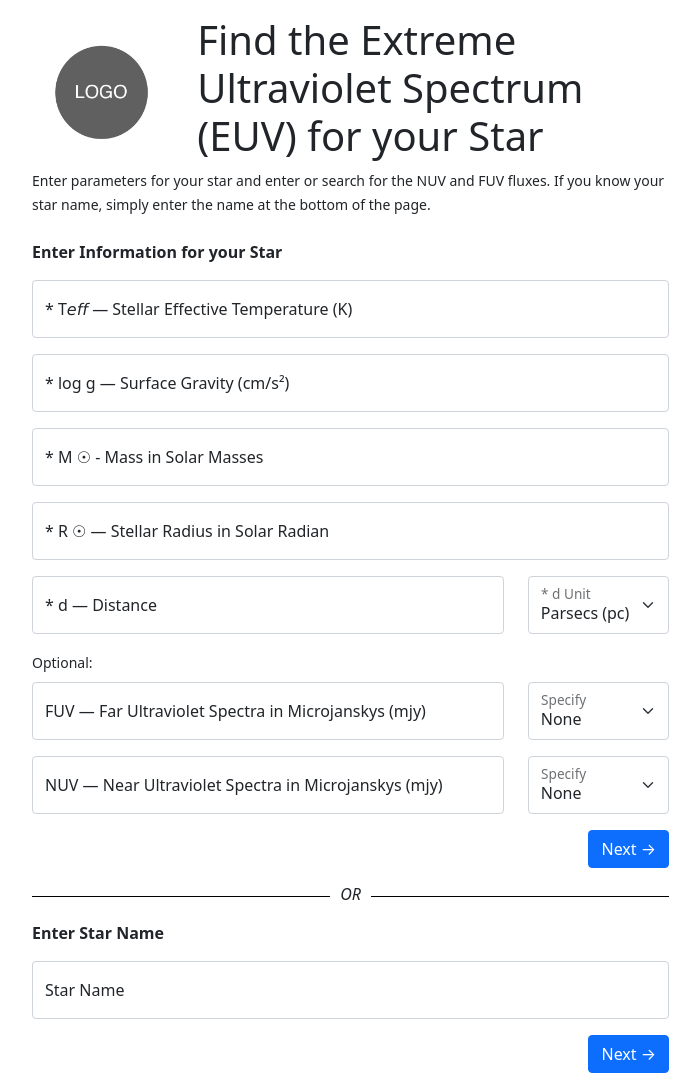
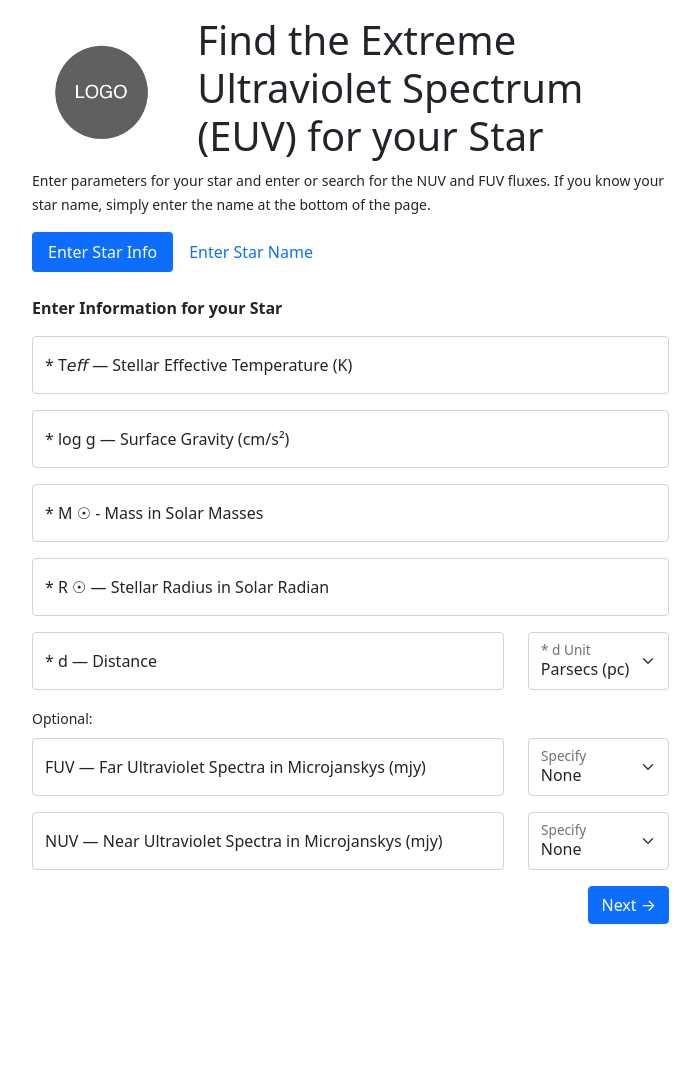
Before and after one commit to maliabarker/euv-spectra-site, a Flask app: page / in a window 1280 px wide. Shown: the part 61-1150 px from the top of the page, without its empty margins (244-944 px from the left). After the commit the page ends 985 px from the top, so only its background shows below. Run offline with Flask 2, Linux system fonts and the light colour scheme.

Commit message:
[edit] changed front end forms to nav pills

```diff
--- a/euv_spectra_app/templates/home.html
+++ b/euv_spectra_app/templates/home.html
@@ -16,22 +16,20 @@
             </div>
             <small>Enter parameters for your star and enter or search for the NUV and FUV fluxes. If you know your star name, simply enter the name at the bottom of the page.</small>
 
-            <p class="mt-4"><b>Enter Information for your Star</b></p>
 
-            <!-- <ul class="nav nav-tabs" id="myTab" role="tablist">
+
+            <ul class="nav nav-pills my-3" id="myTab" role="tablist">
                 <li class="nav-item" role="presentation">
-                  <button class="nav-link active" id="home-tab" data-bs-toggle="tab" data-bs-target="#home" type="button" role="tab" aria-controls="home" aria-selected="true">Enter Star Info</button>
+                  <button class="nav-link active" id="pills-info-tab" data-bs-toggle="pill" data-bs-target="#pills-info" type="button" role="tab" aria-controls="pills-info" aria-selected="true">Enter Star Info</button>
                 </li>
                 <li class="nav-item" role="presentation">
-                  <button class="nav-link" id="profile-tab" data-bs-toggle="tab" data-bs-target="#profile" type="button" role="tab" aria-controls="profile" aria-selected="false">Enter Star Name</button>
+                  <button class="nav-link" id="pills-name-tab" data-bs-toggle="pill" data-bs-target="#pills-name" type="button" role="tab" aria-controls="pills-name" aria-selected="false">Enter Star Name</button>
                 </li>
             </ul>
-            <div class="tab-content" id="myTabContent">
-                <div class="tab-pane fade show active" id="home" role="tabpanel" aria-labelledby="home-tab">Star Info</div>
-                <div class="tab-pane fade" id="profile" role="tabpanel" aria-labelledby="profile-tab">Star Name</div>
-            </div> -->
 
-
+            <div class="tab-content" id="pills-tabContent">
+                <div class="tab-pane fade show active" id="pills-info" role="tabpanel" aria-labelledby="pills-info-tab">
+                    <p class="mt-4"><b>Enter Information for your Star</b></p>
                     <form action="/" method="POST">
                         {{ form.csrf_token }}
                         <fieldset>
@@ -144,13 +142,11 @@
                             </div>
                         </fieldset>
                     </form>
+                </div>
 
 
-            <p id="home-or"><span>OR</span></p>
-
-            <p class="mt-4"><b>Enter Star Name</b></p>
-
-
+                <div class="tab-pane fade" id="pills-name" role="tabpanel" aria-labelledby="pills-name-tab">
+                    <p class="mt-4"><b>Enter Name of your Star</b></p>
                     <form action="/" method="POST">
                         <fieldset>
                             {{ name_form.csrf_token }}
@@ -168,6 +164,9 @@
                             </div>
                         </fieldset>
                     </form>
+                </div>
+            </div>
+
 
             <!--QUESTIONS
                 will there be more than one possible classification?
```
Lines whose indentation alone changed are shown as unchanged.
